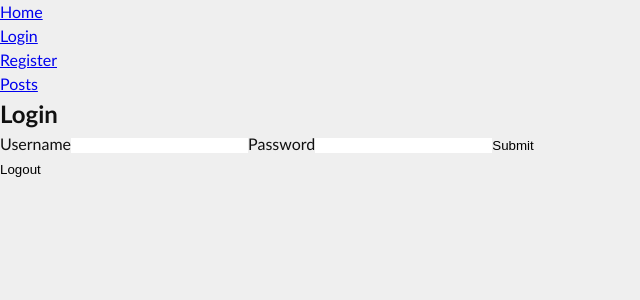
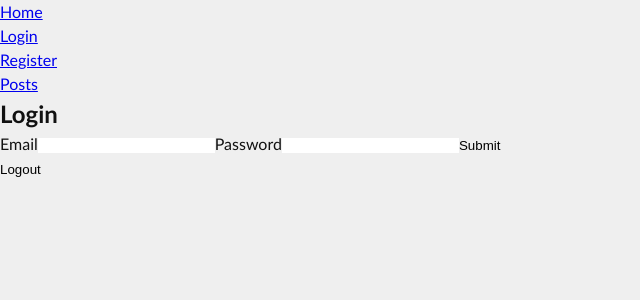
Before and after one commit to adamdgit/gotest, a React (Vite) app in the folder frontend/: page /login in a window 1280 px wide. Shown: the top 300 px of the page, without its empty margins (0-640 px from the left). Built offline with nearby package versions, Linux system fonts and the light colour scheme.

Commit message:
replaced username with email

```diff
--- a/frontend/src/Routes/Login.tsx
+++ b/frontend/src/Routes/Login.tsx
@@ -2,7 +2,7 @@ import { FormEvent, useState } from 'react'
 
 export default function Login() {
   const [password, setPassword] = useState("");
-  const [username, setUsername] = useState("");
+  const [email, setEmail] = useState("");
 
   async function login(e:FormEvent<HTMLFormElement>) {
     e.preventDefault();
@@ -10,7 +10,7 @@ export default function Login() {
     const res = await fetch('http://localhost:8081/api/auth/login', {
       method: "POST",
       body: JSON.stringify({
-        "username": username,
+        "email": email,
         "password": password
       }),
       credentials: "include",
@@ -46,10 +46,10 @@ export default function Login() {
     <div>
       <h2>Login</h2>
       <form onSubmit={(e) => login(e)}>
-        <label htmlFor='username'>Username</label>
-        <input type='text' name='username' onChange={(e) => setUsername(e.target.value)} />
+        <label htmlFor='email'>Email</label>
+        <input type='email' name='email' onChange={(e) => setEmail(e.target.value)} />
         <label htmlFor='password'>Password</label>
-        <input type='text' name='password' onChange={(e) => setPassword(e.target.value)} />
+        <input type='password' name='password' onChange={(e) => setPassword(e.target.value)} />
         <button type='submit'>Submit</button>
       </form>
 
--- a/frontend/src/Routes/Register.tsx
+++ b/frontend/src/Routes/Register.tsx
@@ -2,13 +2,13 @@ import { FormEvent, useState } from 'react'
 
 export default function Register() {
   const [password, setPassword] = useState("");
-  const [username, setUsername] = useState("");
+  const [email, setEmail] = useState("");
 
   async function register(e:FormEvent<HTMLFormElement>) {
     e.preventDefault();
 
     const formData = new FormData();
-    formData.append("username", username)
+    formData.append("email", email)
     formData.append("password", password)
 
     const res = await fetch('http://localhost:8081/api/auth/register', {
@@ -26,10 +26,10 @@ export default function Register() {
     <div>
       <h2>Register an Account</h2>
       <form onSubmit={(e) => register(e)}>
-        <label htmlFor='username'>Username</label>
-        <input type='text' name='username' onChange={(e) => setUsername(e.target.value)} />
+        <label htmlFor='email'>Email</label>
+        <input type='email' name='email' onChange={(e) => setEmail(e.target.value)} />
         <label htmlFor='password'>Password</label>
-        <input type='text' name='password' onChange={(e) => setPassword(e.target.value)} />
+        <input type='password' name='password' onChange={(e) => setPassword(e.target.value)} />
         <button type='submit'>Submit</button>
       </form>
     </div>
```
